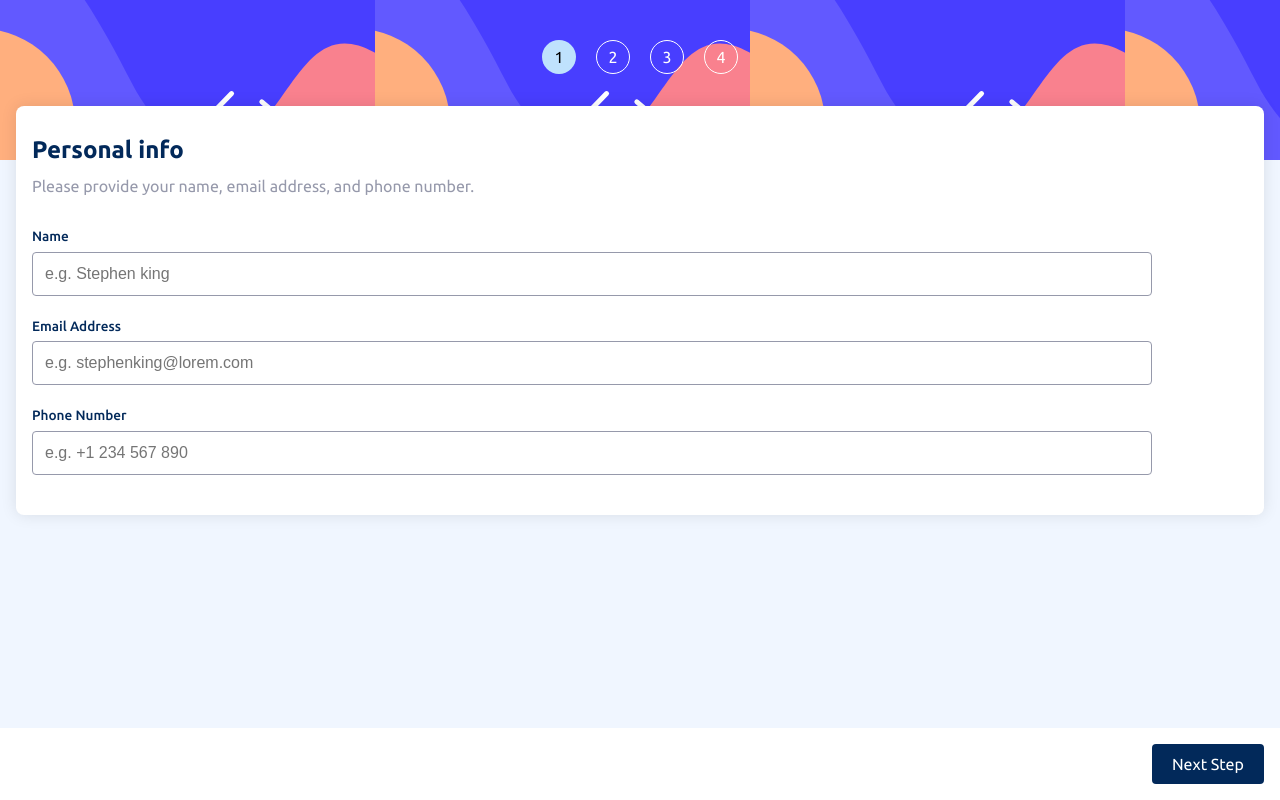
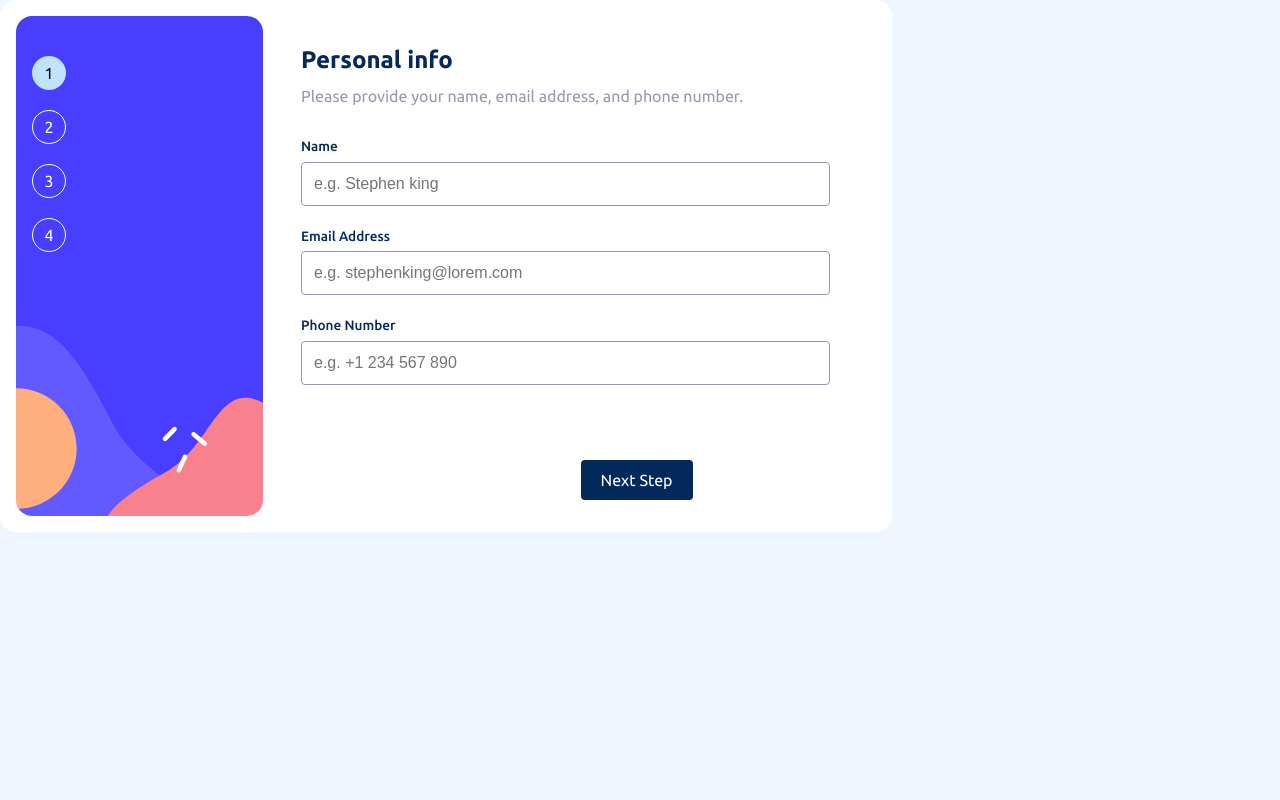
Before and after one commit to Rpayet/fem-stepform, a React (Create React App) app: page /subscribe/step1 in a window 1280 px wide. Built offline with nearby package versions, Linux system fonts and the light colour scheme.

Commit message:
Responsive update

```diff
--- a/src/App.css
+++ b/src/App.css
@@ -19,18 +19,6 @@ ul {
   list-style: none;
 }
 
-#Sub-form .step-card {
-  position: relative;
-  display: flex;
-  flex-direction: column;
-  background-color: hsl(0, 0%, 100%);
-  padding: 2rem 1rem;
-  border-radius: 0.5rem;
-  box-shadow: 0 0 1rem 0 rgba(0, 0, 0, 0.1);
-  margin: 1rem;
-  gap: 1.5rem;
-  z-index: 100;
-}
 #Sub-form .step-card .header {
   display: flex;
   flex-direction: column;
@@ -66,82 +54,55 @@ ul {
   width: 90%;
 }
 
-#Sub-form .step-card .plan-container, #Sub-form .step-card .addons-container {
+#Sub-form .step-card .plan-container {
   display: flex;
   flex-direction: column;
   gap: 0.75rem;
 }
-#Sub-form .step-card .plan-container .plan-card, #Sub-form .step-card .plan-container .addons-card, #Sub-form .step-card .addons-container .plan-card, #Sub-form .step-card .addons-container .addons-card {
+#Sub-form .step-card .plan-container .plan-card {
   display: flex;
   padding: 1.5rem 1rem;
   border-radius: 0.75rem;
   gap: 1rem;
   border: 1px solid hsl(229, 24%, 87%);
 }
-#Sub-form .step-card .plan-container .plan-card.active, #Sub-form .step-card .plan-container .addons-card.active, #Sub-form .step-card .addons-container .plan-card.active, #Sub-form .step-card .addons-container .addons-card.active {
+#Sub-form .step-card .plan-container .plan-card.active {
   background-color: hsl(217, 100%, 97%);
   border: 1px solid hsl(243, 100%, 62%);
 }
-#Sub-form .step-card .plan-container .plan-card .arcade, #Sub-form .step-card .plan-container .plan-card .advanced, #Sub-form .step-card .plan-container .plan-card .pro, #Sub-form .step-card .addons-container .plan-card .arcade, #Sub-form .step-card .addons-container .plan-card .advanced, #Sub-form .step-card .addons-container .plan-card .pro {
+#Sub-form .step-card .plan-container .plan-card .arcade, #Sub-form .step-card .plan-container .plan-card .advanced, #Sub-form .step-card .plan-container .plan-card .pro {
   width: 2.5rem;
   height: 2.5rem;
+  background-repeat: no-repeat;
 }
-#Sub-form .step-card .plan-container .plan-card .arcade, #Sub-form .step-card .addons-container .plan-card .arcade {
+#Sub-form .step-card .plan-container .plan-card .arcade {
   background-image: url("./assets/images/icon-arcade.svg");
 }
-#Sub-form .step-card .plan-container .plan-card .advanced, #Sub-form .step-card .addons-container .plan-card .advanced {
+#Sub-form .step-card .plan-container .plan-card .advanced {
   background-image: url("./assets/images/icon-advanced.svg");
 }
-#Sub-form .step-card .plan-container .plan-card .pro, #Sub-form .step-card .addons-container .plan-card .pro {
+#Sub-form .step-card .plan-container .plan-card .pro {
   background-image: url("./assets/images/icon-pro.svg");
 }
-#Sub-form .step-card .plan-container .plan-card .plan-bill, #Sub-form .step-card .addons-container .plan-card .plan-bill {
+#Sub-form .step-card .plan-container .plan-card .plan-bill {
   display: flex;
   flex-direction: column;
   gap: 0.25rem;
   transition: all 0.1s ease-in-out;
 }
-#Sub-form .step-card .plan-container .plan-card .plan-bill .bill-title, #Sub-form .step-card .addons-container .plan-card .plan-bill .bill-title {
+#Sub-form .step-card .plan-container .plan-card .plan-bill .bill-title {
   font-size: 1rem;
   font-weight: 500;
   color: hsl(213, 96%, 18%);
 }
-#Sub-form .step-card .plan-container .plan-card .plan-bill .bill-price, #Sub-form .step-card .addons-container .plan-card .plan-bill .bill-price {
+#Sub-form .step-card .plan-container .plan-card .plan-bill .bill-price {
   font-size: 0.85rem;
   color: hsl(231, 11%, 63%);
 }
-#Sub-form .step-card .plan-container .plan-card .plan-bill .bill-promo, #Sub-form .step-card .addons-container .plan-card .plan-bill .bill-promo {
+#Sub-form .step-card .plan-container .plan-card .plan-bill .bill-promo {
   font-size: 0.75rem;
   color: hsl(213, 96%, 18%);
   font-weight: 500;
-}
-#Sub-form .step-card .plan-container .addons-card, #Sub-form .step-card .addons-container .addons-card {
-  padding: 1rem;
-}
-#Sub-form .step-card .plan-container .addons-card .addons-plan, #Sub-form .step-card .addons-container .addons-card .addons-plan {
-  display: flex;
-  justify-content: space-between;
-  align-items: center;
-  width: 100%;
-  gap: 0.25rem;
-}
-#Sub-form .step-card .plan-container .addons-card .addons-plan .addon, #Sub-form .step-card .addons-container .addons-card .addons-plan .addon {
-  display: flex;
-  flex-direction: column;
-  gap: 0.5rem;
-}
-#Sub-form .step-card .plan-container .addons-card .addons-plan .addon .addon-title, #Sub-form .step-card .addons-container .addons-card .addons-plan .addon .addon-title {
-  font-size: 1rem;
-  font-weight: 500;
-  color: hsl(213, 96%, 18%);
-}
-#Sub-form .step-card .plan-container .addons-card .addons-plan .addon .addon-details, #Sub-form .step-card .addons-container .addons-card .addons-plan .addon .addon-details {
-  font-size: 0.8rem;
-  color: hsl(231, 11%, 63%);
-}
-#Sub-form .step-card .plan-container .addons-card .addons-plan .addon-price, #Sub-form .step-card .addons-container .addons-card .addons-plan .addon-price {
-  font-size: 0.75rem;
-  color: hsl(243, 100%, 62%);
 }
 #Sub-form .step-card .bill-option {
   display: flex;
@@ -209,80 +170,54 @@ ul {
   background-color: #535db3;
 }
 
-#Sub-form .step-card .plan-container, #Sub-form .step-card .addons-container {
+@media only screen and (min-width: 768px) {
+  #Sub-form .step-card .plan-container {
+    flex-direction: row;
+    justify-content: center;
+  }
+  #Sub-form .step-card .plan-container .plan-card {
+    width: 30%;
+    flex-direction: column;
+  }
+}
+#Sub-form .step-card .addons-container {
   display: flex;
   flex-direction: column;
   gap: 0.75rem;
 }
-#Sub-form .step-card .plan-container .plan-card, #Sub-form .step-card .plan-container .addons-card, #Sub-form .step-card .addons-container .plan-card, #Sub-form .step-card .addons-container .addons-card {
+#Sub-form .step-card .addons-container .addons-card {
   display: flex;
-  padding: 1.5rem 1rem;
   border-radius: 0.75rem;
   gap: 1rem;
   border: 1px solid hsl(229, 24%, 87%);
+  padding: 1rem;
 }
-#Sub-form .step-card .plan-container .plan-card.active, #Sub-form .step-card .plan-container .addons-card.active, #Sub-form .step-card .addons-container .plan-card.active, #Sub-form .step-card .addons-container .addons-card.active {
+#Sub-form .step-card .addons-container .addons-card.active {
   background-color: hsl(217, 100%, 97%);
   border: 1px solid hsl(243, 100%, 62%);
 }
-#Sub-form .step-card .plan-container .plan-card .arcade, #Sub-form .step-card .plan-container .plan-card .advanced, #Sub-form .step-card .plan-container .plan-card .pro, #Sub-form .step-card .addons-container .plan-card .arcade, #Sub-form .step-card .addons-container .plan-card .advanced, #Sub-form .step-card .addons-container .plan-card .pro {
-  width: 2.5rem;
-  height: 2.5rem;
-}
-#Sub-form .step-card .plan-container .plan-card .arcade, #Sub-form .step-card .addons-container .plan-card .arcade {
-  background-image: url("./assets/images/icon-arcade.svg");
-}
-#Sub-form .step-card .plan-container .plan-card .advanced, #Sub-form .step-card .addons-container .plan-card .advanced {
-  background-image: url("./assets/images/icon-advanced.svg");
-}
-#Sub-form .step-card .plan-container .plan-card .pro, #Sub-form .step-card .addons-container .plan-card .pro {
-  background-image: url("./assets/images/icon-pro.svg");
-}
-#Sub-form .step-card .plan-container .plan-card .plan-bill, #Sub-form .step-card .addons-container .plan-card .plan-bill {
-  display: flex;
-  flex-direction: column;
-  gap: 0.25rem;
-  transition: all 0.1s ease-in-out;
-}
-#Sub-form .step-card .plan-container .plan-card .plan-bill .bill-title, #Sub-form .step-card .addons-container .plan-card .plan-bill .bill-title {
-  font-size: 1rem;
-  font-weight: 500;
-  color: hsl(213, 96%, 18%);
-}
-#Sub-form .step-card .plan-container .plan-card .plan-bill .bill-price, #Sub-form .step-card .addons-container .plan-card .plan-bill .bill-price {
-  font-size: 0.85rem;
-  color: hsl(231, 11%, 63%);
-}
-#Sub-form .step-card .plan-container .plan-card .plan-bill .bill-promo, #Sub-form .step-card .addons-container .plan-card .plan-bill .bill-promo {
-  font-size: 0.75rem;
-  color: hsl(213, 96%, 18%);
-  font-weight: 500;
-}
-#Sub-form .step-card .plan-container .addons-card, #Sub-form .step-card .addons-container .addons-card {
-  padding: 1rem;
-}
-#Sub-form .step-card .plan-container .addons-card .addons-plan, #Sub-form .step-card .addons-container .addons-card .addons-plan {
+#Sub-form .step-card .addons-container .addons-card .addons-plan {
   display: flex;
   justify-content: space-between;
   align-items: center;
   width: 100%;
   gap: 0.25rem;
 }
-#Sub-form .step-card .plan-container .addons-card .addons-plan .addon, #Sub-form .step-card .addons-container .addons-card .addons-plan .addon {
+#Sub-form .step-card .addons-container .addons-card .addons-plan .addon {
   display: flex;
   flex-direction: column;
   gap: 0.5rem;
 }
-#Sub-form .step-card .plan-container .addons-card .addons-plan .addon .addon-title, #Sub-form .step-card .addons-container .addons-card .addons-plan .addon .addon-title {
+#Sub-form .step-card .addons-container .addons-card .addons-plan .addon .addon-title {
   font-size: 1rem;
   font-weight: 500;
   color: hsl(213, 96%, 18%);
 }
-#Sub-form .step-card .plan-container .addons-card .addons-plan .addon .addon-details, #Sub-form .step-card .addons-container .addons-card .addons-plan .addon .addon-details {
+#Sub-form .step-card .addons-container .addons-card .addons-plan .addon .addon-details {
   font-size: 0.8rem;
   color: hsl(231, 11%, 63%);
 }
-#Sub-form .step-card .plan-container .addons-card .addons-plan .addon-price, #Sub-form .step-card .addons-container .addons-card .addons-plan .addon-price {
+#Sub-form .step-card .addons-container .addons-card .addons-plan .addon-price {
   font-size: 0.75rem;
   color: hsl(243, 100%, 62%);
 }
@@ -440,7 +375,6 @@ ul {
 }
 
 #Sub-form {
-  background-color: hsl(217, 100%, 97%);
   display: flex;
   flex-direction: column;
   height: 100vh;
@@ -479,6 +413,18 @@ ul {
 }
 #Sub-form .steps-ariane .step.inactive {
   color: hsl(0, 0%, 100%);
+}
+#Sub-form .step-card {
+  position: relative;
+  display: flex;
+  flex-direction: column;
+  background-color: hsl(0, 0%, 100%);
+  margin: 1rem;
+  padding: 2rem 1rem;
+  border-radius: 0.5rem;
+  box-shadow: 0 0 1rem 0 rgba(0, 0, 0, 0.1);
+  gap: 1.5rem;
+  z-index: 100;
 }
 #Sub-form .btn-form-nav {
   position: absolute;
@@ -519,4 +465,54 @@ ul {
   margin: auto;
 }
 
+@media only screen and (min-width: 768px) {
+  #Sub-form {
+    background-color: hsl(0, 0%, 100%);
+    width: 860px;
+    height: 500px;
+    border-radius: 1rem;
+    display: grid;
+    grid-template-columns: 25% 65%;
+    grid-template-rows: repeat(2, 1fr);
+    grid-column-gap: 70px;
+    grid-row-gap: 0px;
+    padding: 1rem;
+  }
+  #Sub-form .steps-ariane {
+    flex-direction: column;
+    justify-content: flex-start;
+    width: 100%;
+    margin: 0;
+    grid-area: 1/1/3/2;
+  }
+  #Sub-form .steps-ariane::after {
+    left: 0;
+    width: 100%;
+    height: 100%;
+    object-fit: contain;
+    background-image: url("./assets/images/bg-sidebar-desktop.svg");
+    background-size: cover;
+    background-repeat: no-repeat;
+    border-radius: 1rem;
+  }
+  #Sub-form .step-card {
+    width: 100%;
+    justify-self: center;
+    margin: 0;
+    background-color: transparent;
+    box-shadow: 0 0 1rem 0 rgba(0, 0, 0, 0);
+    grid-area: 1/2/2/3;
+  }
+  #Sub-form .btn-form-nav {
+    justify-self: center;
+    margin: 0;
+    padding: 1rem 0;
+    background-color: transparent;
+    grid-area: 2/2/3/3;
+  }
+}
+body {
+  background-color: hsl(217, 100%, 97%);
+}
+
 /*# sourceMappingURL=App.css.map */
--- a/src/assets/styles/main.scss
+++ b/src/assets/styles/main.scss
@@ -3,3 +3,7 @@
 @import './utils/mixin';
 
 @import './pages/subscribe/subscribeform.scss';
+
+body {
+    background-color: $Magnolia;
+}
--- a/src/assets/styles/pages/subscribe/steps/_step1.scss
+++ b/src/assets/styles/pages/subscribe/steps/_step1.scss
@@ -2,17 +2,6 @@
 //Step 1
 #Sub-form {
     .step-card {
-        position: relative;
-        display: flex;
-        flex-direction: column;
-        background-color: $White;
-        padding: 2rem 1rem;
-        border-radius: .5rem;
-        box-shadow: 0 0 1rem 0 rgba(0, 0, 0, .1);
-        margin: 1rem;
-        gap: 1.5rem;
-        z-index: 100;
-
         .header {
             display: flex;
             flex-direction: column;
--- a/src/assets/styles/pages/subscribe/steps/_step2.scss
+++ b/src/assets/styles/pages/subscribe/steps/_step2.scss
@@ -2,12 +2,12 @@
 //Step 2
 #Sub-form {
     .step-card {
-        .plan-container, .addons-container {
+        .plan-container {
             display: flex;
             flex-direction: column;
             gap: .75rem;
 
-            .plan-card, .addons-card {
+            .plan-card {
                 display: flex;
                 padding: 1.5rem 1rem;
                 border-radius: .75rem;
@@ -18,13 +18,11 @@
                     background-color: $Magnolia;
                     border: 1px solid $Purplish-blue;
                 }
-            }
-
-            .plan-card {
 
                 .arcade, .advanced, .pro {
                     width: 2.5rem;
                     height: 2.5rem;
+                    background-repeat: no-repeat;
                 }
 
                 .arcade {
@@ -65,39 +63,6 @@
 
             }
 
-            .addons-card {
-                padding: 1rem;
-
-                .addons-plan {
-                    display: flex;
-                    justify-content: space-between;
-                    align-items: center;
-                    width: 100%;
-                    gap : .25rem;
-
-                    .addon {
-                        display: flex;
-                        flex-direction: column;
-                        gap: .5rem;
-
-                        .addon-title {
-                            font-size: 1rem;
-                            font-weight: 500;
-                            color: $Marine-blue;
-                        }
-                        .addon-details {
-                            font-size: .8rem;
-                            color: $Cool-gray;
-                        }
-                    }
-
-                    .addon-price {
-                        font-size: .75rem;
-                        color: $Purplish-blue;
-                    }
-                }
-
-            }
         }
 
         .bill-option {
@@ -120,3 +85,21 @@
         }
     }
 }
+
+@media only screen and (min-width: 768px) {
+    #Sub-form {
+        .step-card {
+
+            .plan-container {
+                flex-direction: row;
+                justify-content: center;
+
+                .plan-card {
+                    width: 30%;
+                    flex-direction: column;
+
+                }
+            }
+        }
+    }
+}
--- a/src/assets/styles/pages/subscribe/subscribeform.scss
+++ b/src/assets/styles/pages/subscribe/subscribeform.scss
@@ -6,7 +6,6 @@
 
 // LAYOUTS
 #Sub-form {
-    background-color: $Magnolia;
     display: flex;
     flex-direction: column;
     height: 100vh;
@@ -49,6 +48,19 @@
                 color: $White;
             }
         }
+    }
+
+    .step-card {
+        position: relative;
+        display: flex;
+        flex-direction: column;
+        background-color: $White;
+        margin: 1rem;
+        padding: 2rem 1rem;
+        border-radius: .5rem;
+        box-shadow: 0 0 1rem 0 rgba(0, 0, 0, .1);
+        gap: 1.5rem;
+        z-index: 100;
     }
 
     .btn-form-nav {
@@ -96,3 +108,55 @@
         }
     }
 }
+
+@media only screen and (min-width: 768px) {
+    #Sub-form {
+        background-color: $White;
+        width: 860px;
+        height: 500px;
+        border-radius: 1rem;
+        display: grid;
+        grid-template-columns: 25% 65%;
+        grid-template-rows: repeat(2, 1fr);
+        grid-column-gap: 70px;
+        grid-row-gap: 0px;
+        padding: 1rem;
+
+        .steps-ariane {
+            flex-direction: column;
+            justify-content: flex-start;
+            width: 100%;
+            margin: 0;
+            grid-area: 1 / 1 / 3 / 2;
+
+            &::after {
+                left: 0;
+                width: 100%;
+                height: 100%;
+                object-fit: contain;
+                background-image: url('./assets/images/bg-sidebar-desktop.svg');
+                background-size: cover;
+                background-repeat: no-repeat;
+                border-radius: 1rem
+            }
+        }
+
+        .step-card {
+            width: 100%;
+            justify-self: center;
+            margin: 0;
+            background-color: transparent;
+            box-shadow: 0 0 1rem 0 rgba(0, 0, 0, 0);
+            grid-area: 1 / 2 / 2 / 3;
+
+        }
+
+        .btn-form-nav{
+            justify-self: center;
+            margin: 0;
+            padding: 1rem 0;
+            background-color: transparent;
+            grid-area: 2 / 2 / 3 / 3;
+        }
+    }
+}
```
Also changed, not shown: src/assets/styles/pages/subscribe/steps/_step3.scss (+3 -52 lines), 1 other file (tests, documents, lock files or other folders).
